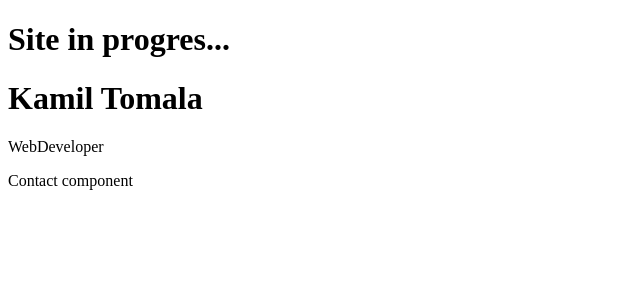
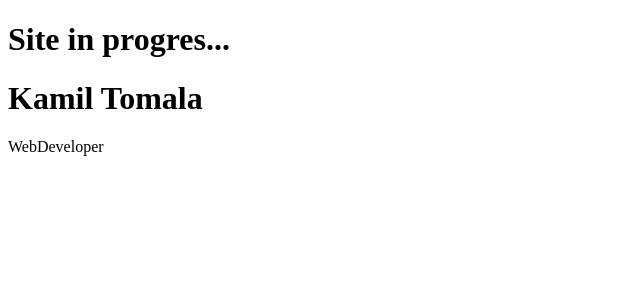
Before and after one commit to kato86/Portfolio_v2, a React (Create React App) app: page / in a window 1280 px wide. Shown: the top 300 px of the page, without its empty margins (0-640 px from the left). Built offline with nearby package versions, Linux system fonts and the light colour scheme.

Commit message:
Delete contact

```diff
--- a/src/components/Contact/Contact.js
+++ /dev/null
@@ -1,5 +0,0 @@
-import React from "react";
-
-const contact = () => <div className="Contact">Contact component</div>;
-
-export default contact;
--- a/src/containers/MySite/MySite.js
+++ b/src/containers/MySite/MySite.js
@@ -1,12 +1,10 @@
 import React from "react";
 
 import AboutMe from "../../components/AboutMe/AboutMe";
-import Contact from "../../components/Contact/Contact";
 
 const mySite = (props) => (
   <div>
     <AboutMe />
-    <Contact />
   </div>
 );
 
```
